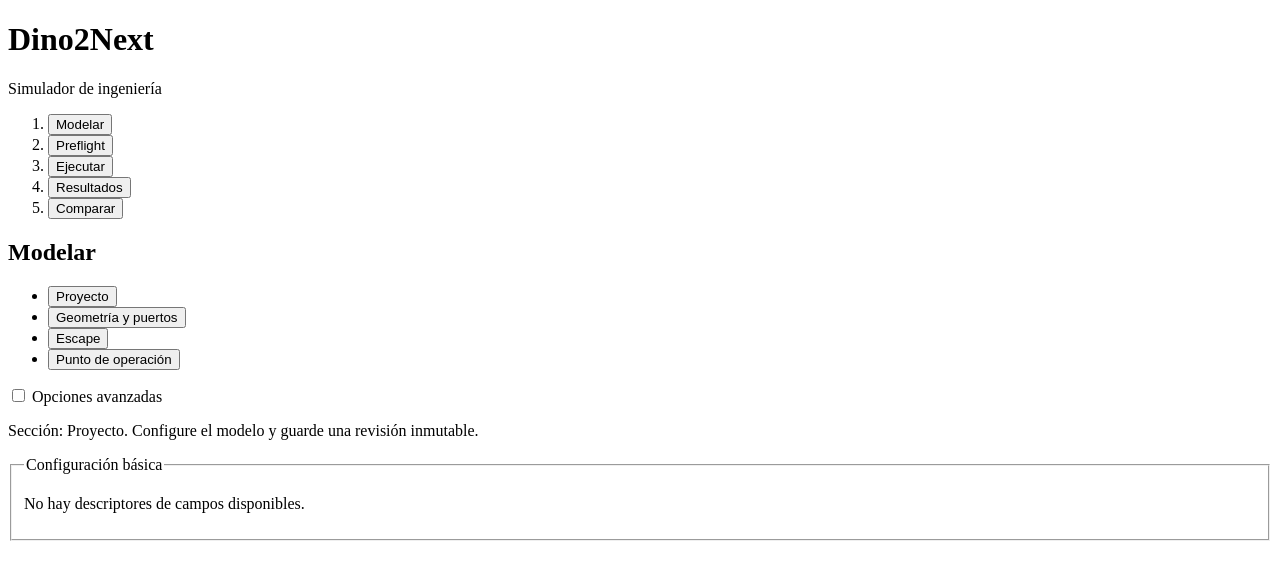
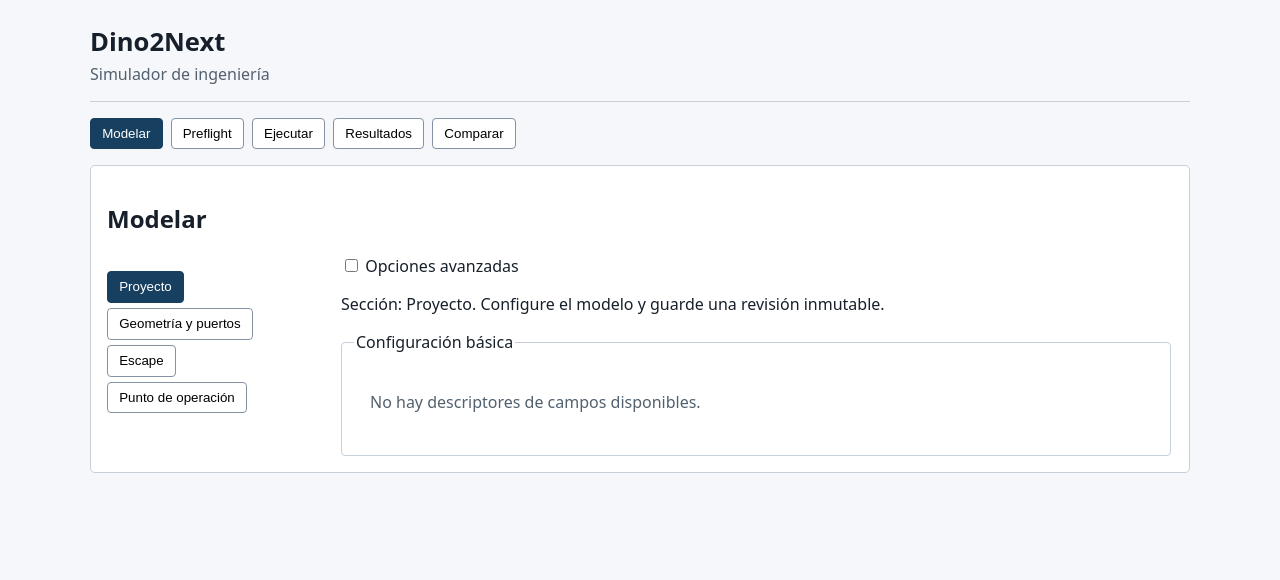
Before and after one commit to AlejandraValentina/Dino2Next, a React (Vite) app in the folder frontend/: page / in a window 1280 px wide. Shown: the top 580 px of the page. Built offline with nearby package versions, Linux system fonts and the light colour scheme.

Commit message:
Style engineering application shell

```diff
--- a/frontend/src/shell/AppShell.tsx
+++ b/frontend/src/shell/AppShell.tsx
@@ -2,6 +2,7 @@ import { useState } from 'react';
 import { APP_STAGES, type AppStage } from '../navigation/routes';
 import { EngineTree, type EngineSection } from '../navigation/EngineTree';
 import { loadUiPreferences, saveUiPreferences } from './preferences';
+import './app.css';
 
 export type ModelField = { pointer: string; label: string; unit: string; value: string; supported: boolean };
 
--- /dev/null
+++ b/frontend/src/shell/app.css
@@ -0,0 +1,13 @@
+:root { font-family: system-ui, sans-serif; color: #17202a; background: #f5f7fa; }
+body { margin: 0; }
+main { max-width: 1100px; margin: 0 auto; padding: 1.5rem 2rem; }
+header { border-bottom: 1px solid #c7d0d9; margin-bottom: 1rem; }
+header h1 { margin: 0; font-size: 1.6rem; } header p { margin: .25rem 0 1rem; color: #52616f; }
+ol, ul { list-style: none; padding: 0; } ol { display: flex; gap: .5rem; flex-wrap: wrap; }
+button { border: 1px solid #8393a3; background: #fff; border-radius: 4px; padding: .45rem .7rem; cursor: pointer; }
+button[aria-current] { background: #173f5f; color: #fff; border-color: #173f5f; }
+section { background: #fff; border: 1px solid #c7d0d9; border-radius: 5px; padding: 1rem; }
+section > nav { float: left; width: 210px; margin-right: 1.5rem; } section > nav li { margin-bottom: .35rem; }
+fieldset { border: 1px solid #c7d0d9; border-radius: 4px; } label { display: block; margin: .6rem 0; }
+input:not([type="checkbox"]) { display: block; width: min(360px, 100%); padding: .4rem; margin-top: .2rem; }
+[role="status"] { color: #52616f; padding: 1rem; }
```
